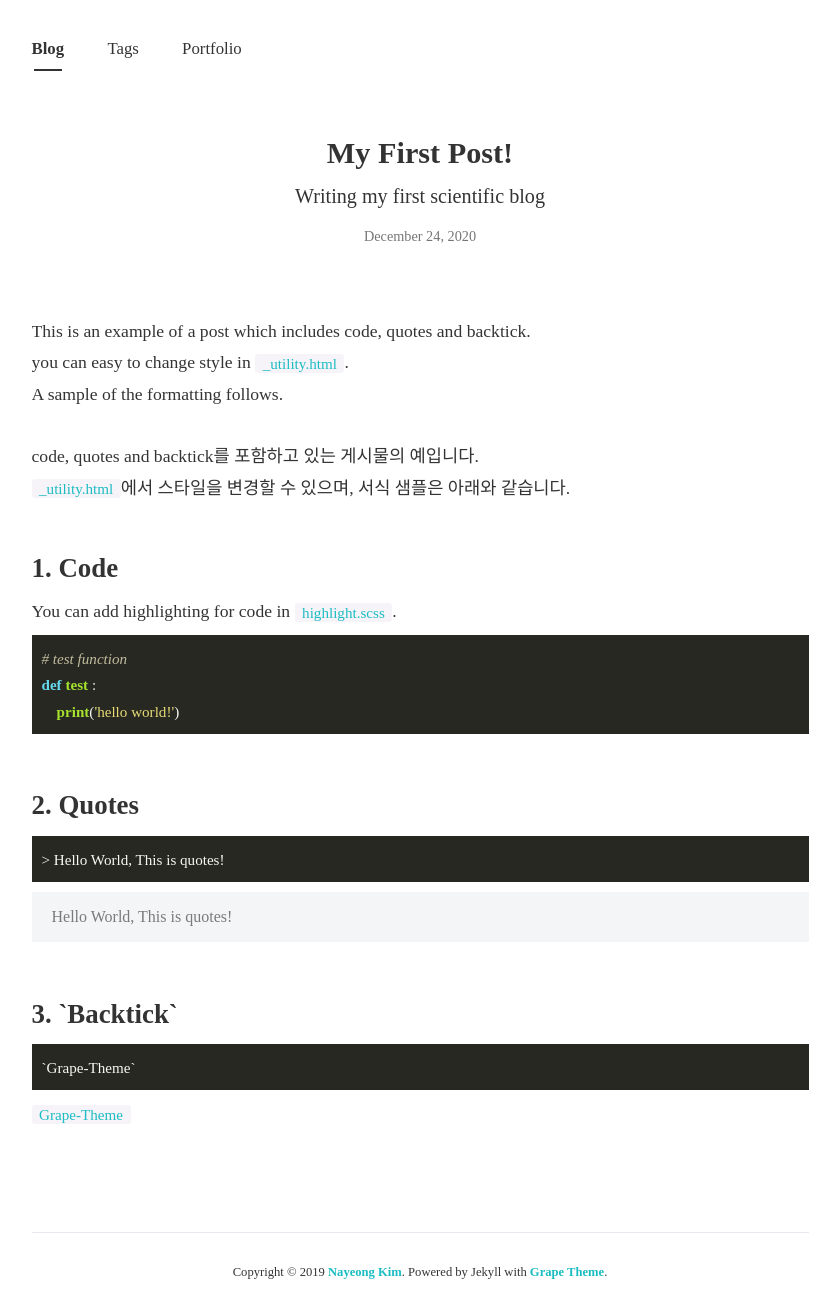
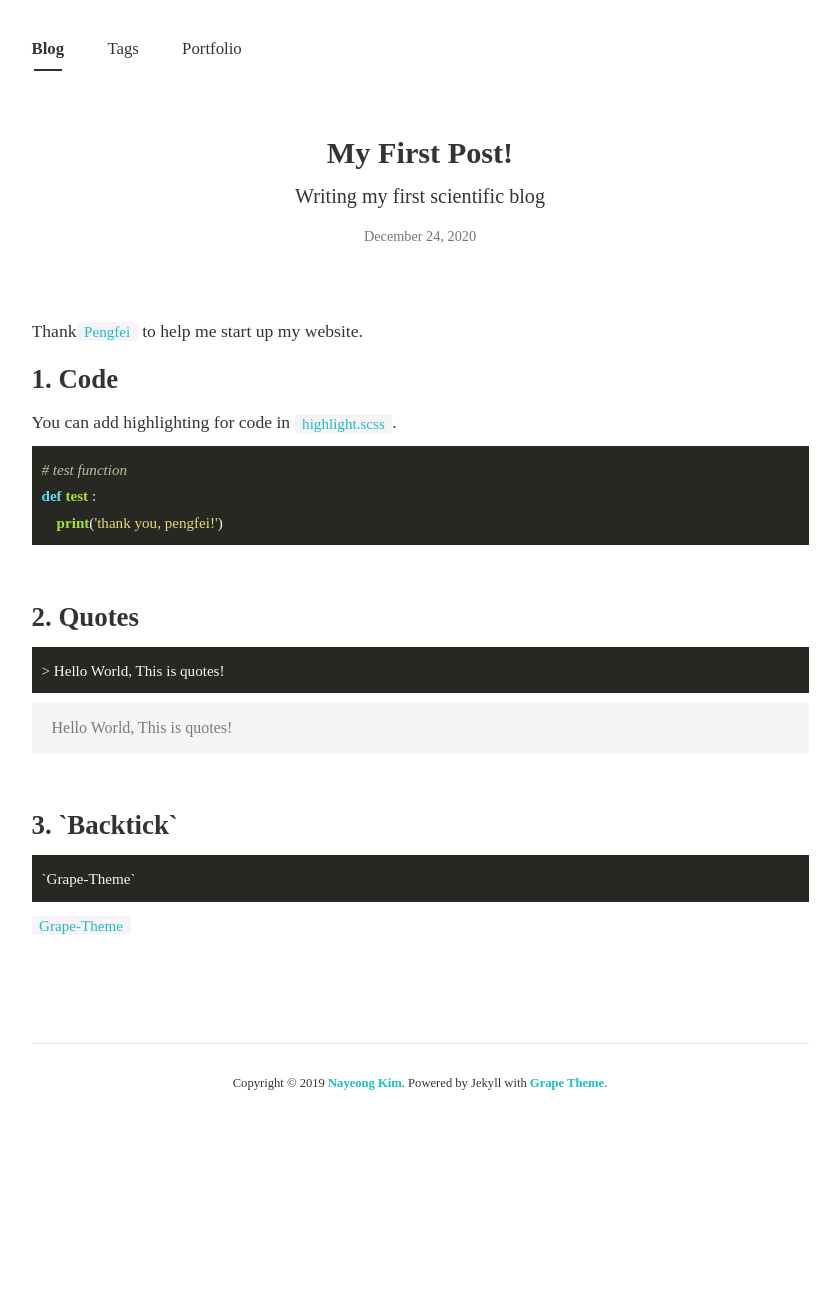
Before and after one commit to derndy/website.github.io, a Jekyll site: the page built from _posts/2020-12-24-hello-world.md, in a window 1280 px wide. Shown: the whole page, without its empty margins (220-1060 px from the left). Built offline with Jekyll 4.4.1, drawn with Linux system fonts in a browser that asks for light colours; nearby versions of some CDN libraries; some web fonts are replaced; after the commit the page ends 1123 px from its top, so only the background shows below that.

Commit message:
update post 1

```diff
--- a/_posts/2020-12-24-hello-world.md
+++ b/_posts/2020-12-24-hello-world.md
@@ -2,24 +2,14 @@
 layout: post
 title: My First Post!
 subtitle : Writing my first scientific blog
-tags: [Sample Post, Welcome to the Grape Theme!]
+tags: [Sample Post, research]
 author: Xu Shidang
 comments : False
 ---
 
-This is an example of a post which includes code, quotes and backtick.
+Thank`Pengfei` to help me start up my website.
 
-you can easy to change style in `_utility.html`.
 
-A sample of the formatting follows.
-
-<br>
-
-code, quotes and backtick를 포함하고 있는 게시물의 예입니다.
-
- `_utility.html`에서 스타일을 변경할 수 있으며, 서식 샘플은 아래와 같습니다.
-
-<br>
 
 <h2>1. Code </h2>
 You can add highlighting for code in `highlight.scss`.
@@ -27,7 +17,7 @@ You can add highlighting for code in `highlight.scss`.
 {% highlight python %}
 # test function
 def test :
-    print('hello world!')
+    print('thank you, pengfei!')
 {% endhighlight %}
 
 <br>
```
